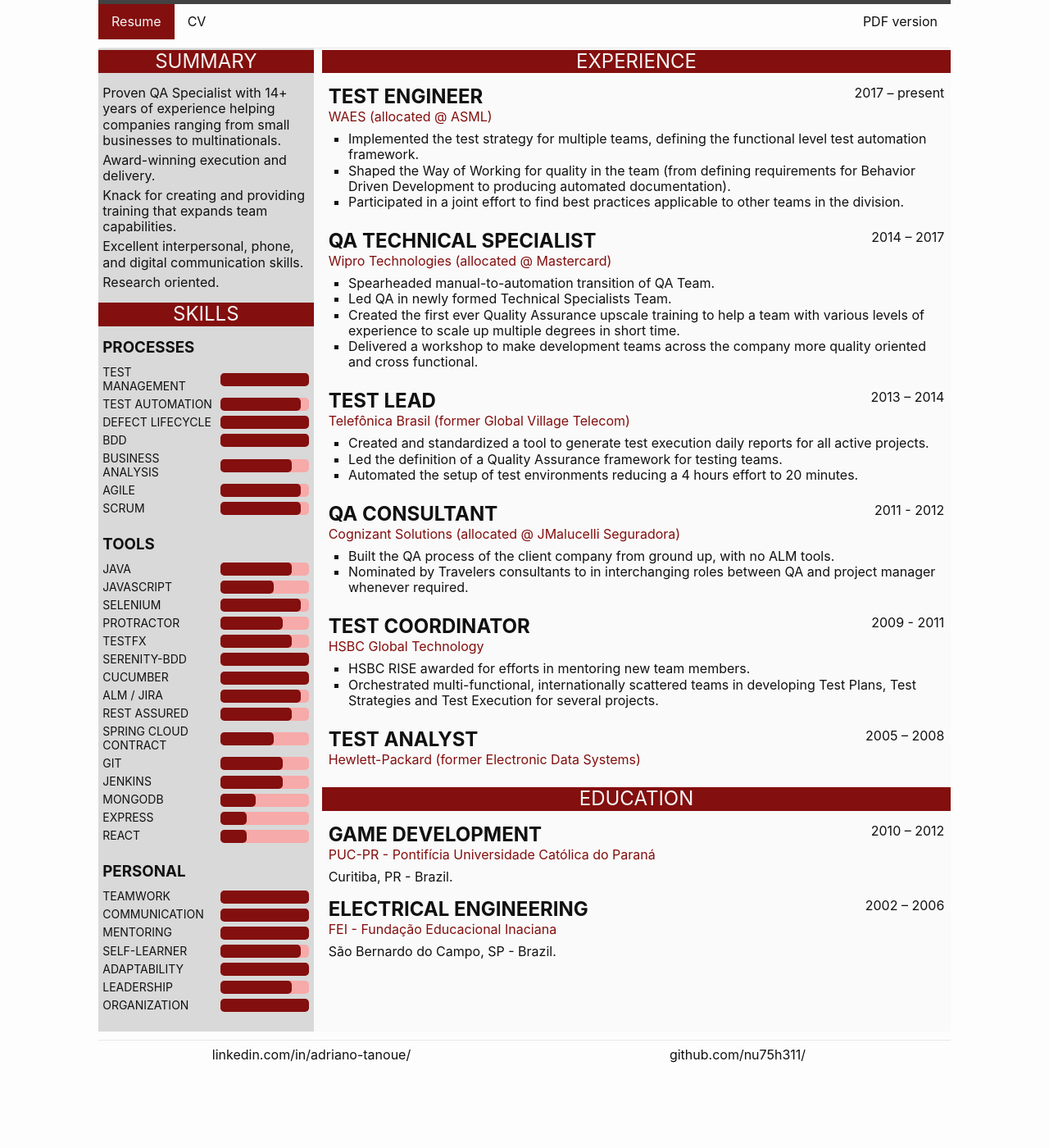
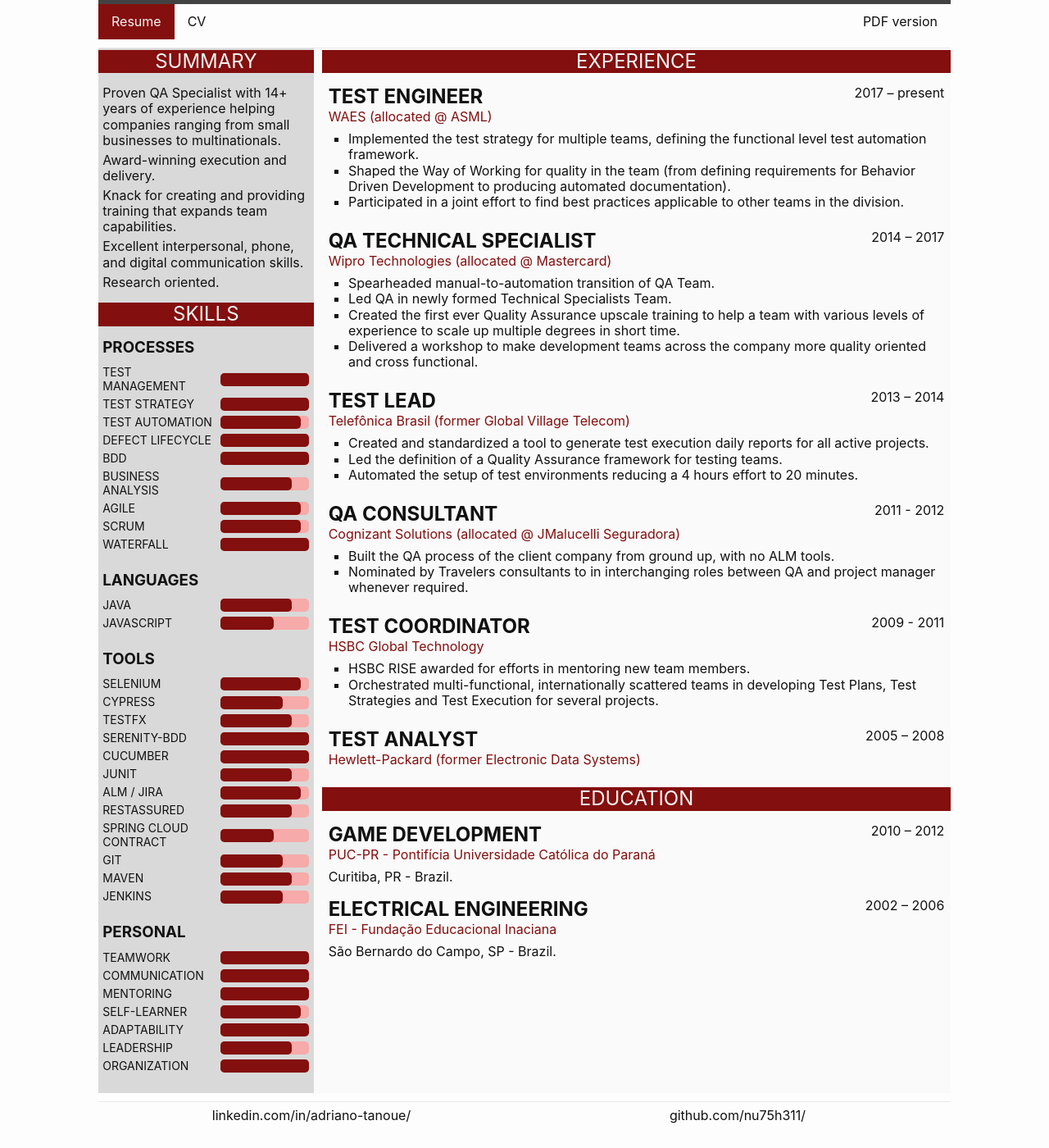
Before and after one commit to nu75h311/nu75h311.github.io, a Jekyll site: the page built from index.md, in a window 1280 px wide and 1400 px high, scrolled down 158 px. Shown: the whole window at 82% size. Built offline with Jekyll 4.4.1, drawn with Linux system fonts in a browser that asks for light colours; before the commit the page ends 1484 px from its top, so only the background shows below that.

Commit message:
skills scores are int

```diff
--- a/_data/skills.json
+++ b/_data/skills.json
@@ -1,124 +1,162 @@
 {
     "PROCESSES": [
         {
-            "name": "TEST MANAGEMENT",
-            "score": "100%"
+            "name": "Test Management",
+            "score": 100
         },
         {
-            "name": "TEST AUTOMATION",
-            "score": "90%"
+            "name": "Test Strategy",
+            "score": 100
         },
         {
-            "name": "DEFECT LIFECYCLE",
-            "score": "100%"
+            "name": "Test Automation",
+            "score": 90
+        },
+        {
+            "name": "Defect Lifecycle",
+            "score": 100
         },
         {
             "name": "BDD",
-            "score": "100%"
+            "score": 100
         },
         {
-            "name": "BUSINESS ANALYSIS",
-            "score": "80%"
+            "name": "Business Analysis",
+            "score": 80
         },
         {
-            "name": "AGILE",
-            "score": "90%"
+            "name": "Agile",
+            "score": 90
         },
         {
-            "name": "SCRUM",
-            "score": "90%"
+            "name": "Scrum",
+            "score": 90
+        },
+        {
+            "name": "Waterfall",
+            "score": 100
+        }
+    ],
+    "LANGUAGES": [
+        {
+            "name": "Java",
+            "score": 80
+        },
+        {
+            "name": "JavaScript",
+            "score": 60
+        },
+        {
+            "name": "Python",
+            "score": 40
         }
     ],
     "TOOLS": [
         {
-            "name": "JAVA",
-            "score": "80%"
+            "name": "Selenium",
+            "score": 90
         },
         {
-            "name": "JAVASCRIPT",
-            "score": "60%"
+            "name": "Protractor",
+            "score": 50
         },
         {
-            "name": "SELENIUM",
-            "score": "90%"
+            "name": "Cypress",
+            "score": 70
         },
         {
-            "name": "PROTRACTOR",
-            "score": "70%"
+            "name": "TestFX",
+            "score": 80
         },
         {
-            "name": "TESTFX",
-            "score": "80%"
+            "name": "Appium",
+            "score": 20
         },
         {
-            "name": "SERENITY-BDD",
-            "score": "100%"
+            "name": "Serenity-BDD",
+            "score": 100
         },
         {
-            "name": "CUCUMBER",
-            "score": "100%"
+            "name": "Cucumber",
+            "score": 100
         },
         {
-            "name": "ALM / JIRA",
-            "score": "90%"
+            "name": "JUnit",
+            "score": 80
         },
         {
-            "name": "REST ASSURED",
-            "score": "80%"
+            "name": "Jasmine",
+            "score": 50
         },
         {
-            "name": "SPRING CLOUD CONTRACT",
-            "score": "60%"
+            "name": "ALM / Jira",
+            "score": 90
+        },
+        {
+            "name": "RestAssured",
+            "score": 80
+        },
+        {
+            "name": "Spring Cloud Contract",
+            "score": 60
         },
         {
             "name": "GIT",
-            "score": "70%"
+            "score": 70
         },
         {
-            "name": "JENKINS",
-            "score": "70%"
+            "name": "Maven",
+            "score": 80
         },
         {
-            "name": "MONGODB",
-            "score": "40%"
+            "name": "npm",
+            "score": 50
         },
         {
-            "name": "EXPRESS",
-            "score": "30%"
+            "name": "Jenkins",
+            "score": 70
         },
         {
-            "name": "REACT",
-            "score": "30%"
+            "name": "MongoDB",
+            "score": 40
+        },
+        {
+            "name": "Express",
+            "score": 30
+        },
+        {
+            "name": "React",
+            "score": 30
         }
     ],
     "PERSONAL": [
         {
-            "name": "TEAMWORK",
-            "score": "100%"
+            "name": "Teamwork",
+            "score": 100
         },
         {
-            "name": "COMMUNICATION",
-            "score": "100%"
+            "name": "Communication",
+            "score": 100
         },
         {
-            "name": "MENTORING",
-            "score": "100%"
+            "name": "Mentoring",
+            "score": 100
         },
         {
-            "name": "SELF-LEARNER",
-            "score": "90%"
+            "name": "Self-learner",
+            "score": 90
         },
         {
-            "name": "ADAPTABILITY",
-            "score": "100%"
+            "name": "Adaptability",
+            "score": 100
         },
         {
-            "name": "LEADERSHIP",
-            "score": "80%"
+            "name": "Leadership",
+            "score": 80
         },
         {
-            "name": "ORGANIZATION",
-            "score": "100%"
+            "name": "Organization",
+            "score": 100
         }
     ]
 }
--- a/_includes/res-skills.html
+++ b/_includes/res-skills.html
@@ -7,14 +7,16 @@
             <h3>{{ skill-cat[0] }}</h3>
             <ul class="skill-list">
                 {% for skill in skill-cat[1] %}
+                    {% if skill.score > 50 %}
                         <li>
                             <div class="skill-box">
                                 <div class="skill-name">{{ skill.name }}</div>
                                 <div class="skill-container">
-                            <div class="skill" style="width: {{ skill.score }};"></div>
+                                    <div class="skill" style="width: {{ skill.score }}%;"></div>
                                 </div>
                             </div>
                         </li>
+                    {% endif %}
                 {% endfor %}
             </ul>
         </div>
--- a/_sass/styles.scss
+++ b/_sass/styles.scss
@@ -122,9 +122,10 @@ h2 {
 }
 
 .skill-name {
-    font-size: $small-font-size;
-    float    : left;
-    width    : 53%;
+    font-size     : $small-font-size;
+    text-transform: uppercase;
+    float         : left;
+    width         : 53%;
 }
 
 .skill-container {
```
Lines whose indentation alone changed are shown as unchanged.
